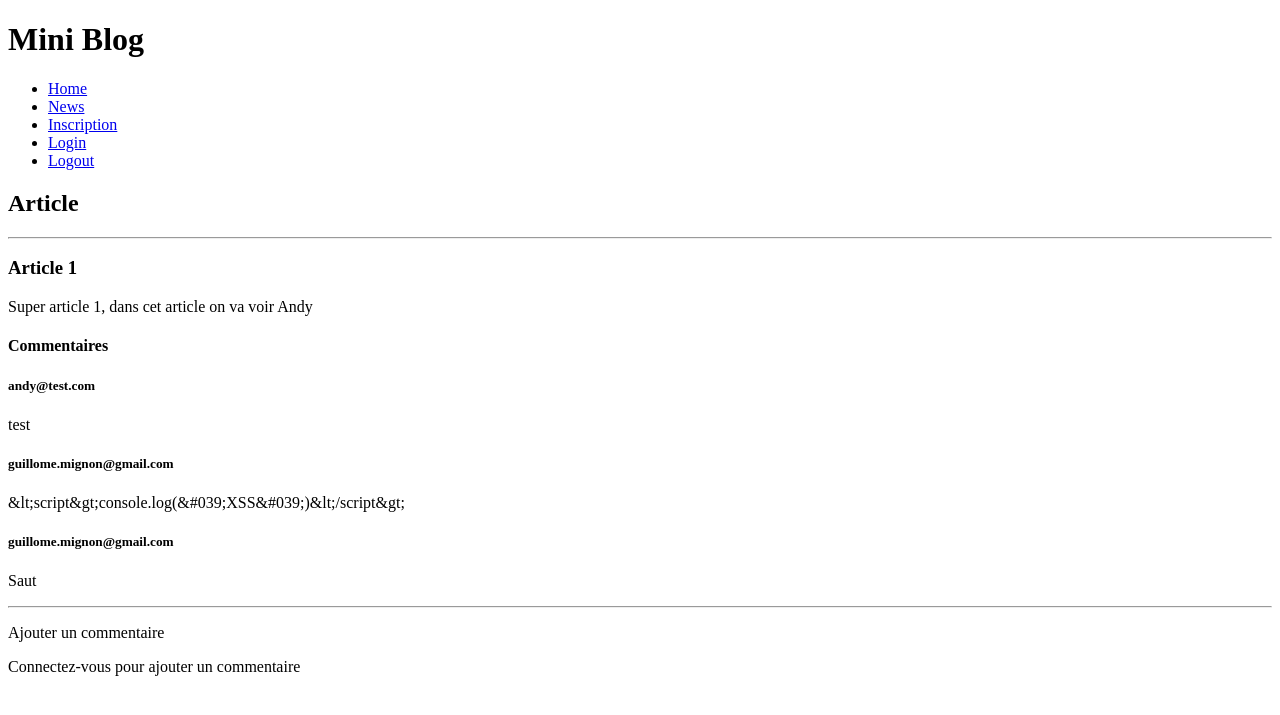
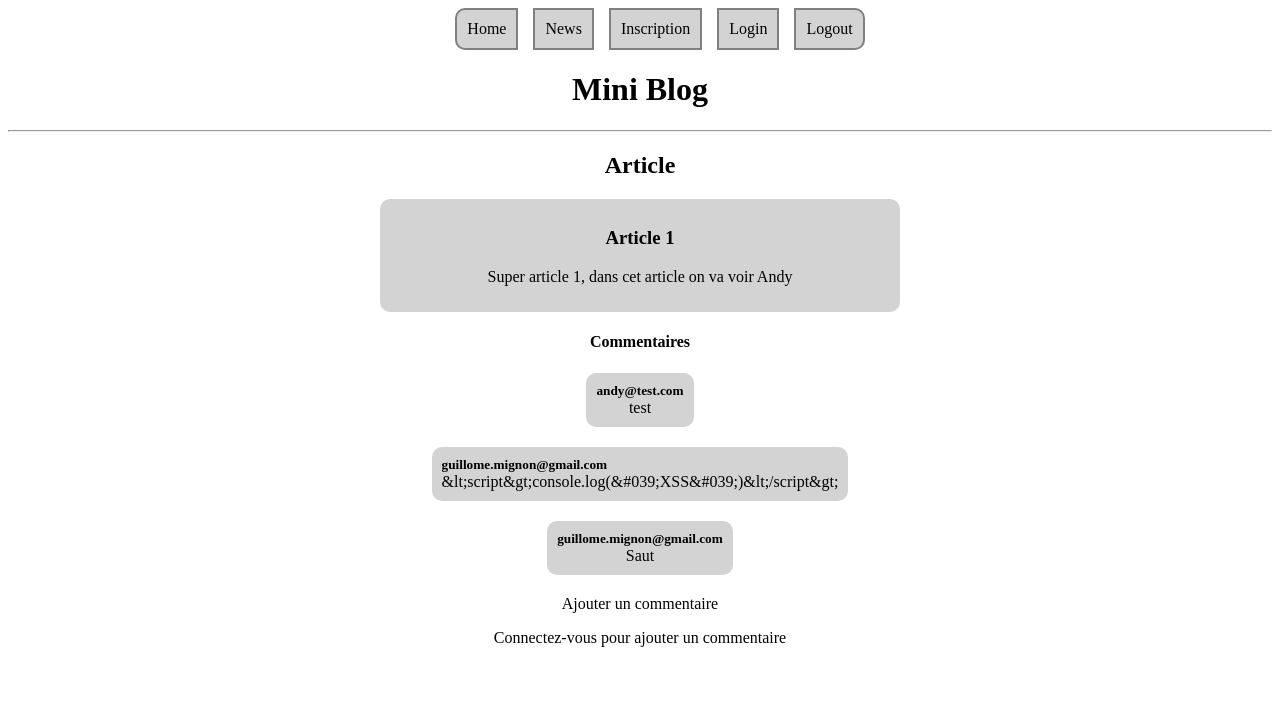
Before and after one commit to guillome-mgn/php-miniblog, a PHP site: page /article.php?id=1 in a window 1280 px wide. Shown: the top 715 px of the page. Run offline with PHP 8.4, Linux system fonts and the light colour scheme; data comes from the database, SQL or seed files in the repository; both versions use the stored data as it was after the commit.

Commit message:
Add files via upload

```diff
--- a/article.php
+++ b/article.php
@@ -1,56 +1,36 @@
 <?php
-include 'index.php';
-require 'pdo.php';
+require 'libs/header.php';
+require 'libs/pdo.php';
+require 'libs/article.php';
 
 $article = null;
 $commentaires = [];
 if (isset($_GET['id'])) {
-    try {
-        $queryArticle = $db->prepare('SELECT titre, contenu FROM articles WHERE id = :id');
-        $queryArticle -> execute(['id' => $_GET['id']]);
-        $article = $queryArticle -> fetch(PDO::FETCH_ASSOC);
-
-        $queryCommentaires = $db->prepare('SELECT auteur, contenu FROM commentaires WHERE id_article = :id ORDER BY date DESC');
-        $queryCommentaires -> execute(['id' => $_GET['id']]);
-        $commentaires = $queryCommentaires -> fetchAll(PDO::FETCH_ASSOC);
-    } catch (Exception $e) {
-        error_log($e->getMessage());
-        echo '<p>Error fetching article. Please try again later.</p>';
-    }
+    $article = getArticleById($db, $_GET['id']);
+    $commentaires = getArticleCommentsById($db, $_GET['id']);
 }
 
 if (isset($_POST['comment']) && $_POST['comment'] !== "" && isset($_SESSION['user'])) {
-    try {
-        $query = $db->prepare('INSERT INTO commentaires(auteur, contenu, id_article) VALUES(:auteur, :contenu, :id_article)');
-        $query->execute([
-            'auteur' => $_SESSION['user']['email'],
-            'contenu' => htmlspecialchars($_POST['comment']),
-            'id_article' => $_GET['id'],
-        ]);
-        echo '<script>console.log("Commentaire ajouté")</script>';
-        header('Location: article.php?id=' . $_GET['id']);
-    } catch (Exception $e) {
-        echo '<script>console.warn("' . $e->getMessage() . '")</script>';
-    }
+    postComment($db, $_POST['comment'], $_GET['id'], $_SESSION['user']);
 }
 ?>
 
 <h2>Article</h2>
 <?php
 if ($article) {
-    echo '<hr>';
+    echo '<div><div class="article-box">';
     echo '<h3>' . $article['titre'] . '</h3>';
-    echo '<p>' . $article['contenu'] . '</p>';
+    echo '<p>' . $article['contenu'] . '</p></div>';
     echo '<h4>Commentaires</h4>';
     if (count($commentaires) > 0) {
         foreach ($commentaires as $commentaire) {
-            echo '<h5>' . htmlspecialchars($commentaire['auteur']) . '</h5>';
-            echo '<p>' . htmlspecialchars($commentaire['contenu']) . '</p>';
+            echo '<div class="comment-box"><h5>' . htmlspecialchars($commentaire['auteur']) . '</h5>';
+            echo '<p>' . htmlspecialchars($commentaire['contenu']) . '</p></div>';
         }
     } else {
         echo '<p>Aucun commentaire</p>';
     }
-    echo '<hr>';
+    echo '</div>';
 } else {
     echo '<p>Article inexistant</p>';
 }
--- a/index.php
+++ b/index.php
@@ -1,22 +1,3 @@
-<!DOCTYPE html>
-<html>
-    <body>
-        <h1>Mini Blog</h1>
-    </body>
-
-    <?php
-        session_start();
-        if (isset($_SESSION['user'])) {
-            echo '<p>Bonjour ' . $_SESSION['user']['email'] . '</p>';
-        }
-    ?>
-
-    <nav>
-        <ul>
-            <li><a href="index.php">Home</a></li>
-            <li><a href="news.php">News</a></li>
-            <li><a href="inscription.php">Inscription</a></li>
-            <li><a href="login.php">Login</a></li>
-            <li><a href="logout.php">Logout</a></li>
-        </ul>
-</html>
+<?php
+require 'libs/header.php';
+?>
--- /dev/null
+++ b/libs/header.php
@@ -0,0 +1,95 @@
+<!DOCTYPE html>
+<html>
+    <nav>
+        <ul>
+            <li><a href="index.php">Home</a></li>
+            <li><a href="news.php">News</a></li>
+            <li><a href="inscription.php">Inscription</a></li>
+            <li><a href="login.php">Login</a></li>
+            <li><a href="logout.php">Logout</a></li>
+        </ul>
+    </nav>
+
+    <body>
+        <h1>Mini Blog</h1>
+    </body>
+
+    <?php
+        session_start();
+        if (isset($_SESSION['user'])) {
+            echo '<p>Bonjour ' . $_SESSION['user']['email'] . '</p>';
+        }
+    ?>
+
+    <hr>
+</html>
+
+<style>
+    nav > ul {
+        display: flex;
+        gap: 15px;
+        list-style-type: none;
+        flex-direction: row;
+        width: fit-content;
+        margin: auto;
+    }
+    nav > ul > li {
+        border: 2px solid gray;
+        padding: 10px;
+        background-color: lightgray;
+        cursor: pointer;
+    }
+    nav > ul > li:first-child {
+        border-radius: 10px 0 0 10px;
+    }
+    nav > ul > li:last-child {
+        border-radius: 0 10px 10px 0;
+    }
+    nav > ul > li > a {
+        text-decoration: none;
+        color: black;
+    }
+
+    h1, h2, h3, h4, h5, p {
+        text-align: center;
+    }
+
+    form {
+        display: flex;
+        flex-direction: column;
+        align-items: center;
+        margin: auto;
+    }
+    form > input {
+        margin-bottom: 10px;
+    }
+
+    .article-box {
+        width: 500px;
+        height: fit-content;
+        margin: auto;
+        border-radius: 10px;
+        padding: 10px;
+        background-color: lightgray;
+        margin-bottom: 20px;
+    }
+
+    .comment-box {
+        display: flex;
+        align-items: center;
+        flex-direction: column;
+        border-radius: 10px;
+        padding: 10px;
+        width: fit-content;
+        margin: auto;
+        margin-bottom: 20px;
+        background-color: lightgray;
+    }
+    .comment-box > h5, .comment-box > p {
+        width: fit-content;
+        margin: 0;
+    }
+    .comment-box > h5 {
+        align-self: flex-start;
+    }
+</style>
--- /dev/null
+++ b/libs/pdo.php
@@ -0,0 +1,7 @@
+<?php
+try {
+    $db = new PDO('mysql:host=localhost;dbname=mini_blog;charset=utf8', 'root', 'admin');
+} catch (Exception $e) {
+    echo '<script>console.warn("' . $e->getMessage() . '")</script>';
+}
+?>
```
Also changed, not shown: inscription.php (+6 -16 lines), libs/article.php (added, +49 -0 lines), libs/user.php (added, +49 -0 lines), login.php (+7 -21 lines), logout.php (+3 -9 lines), mini_blog.sql (added, +127 -0 lines), news.php (+6 -11 lines).
